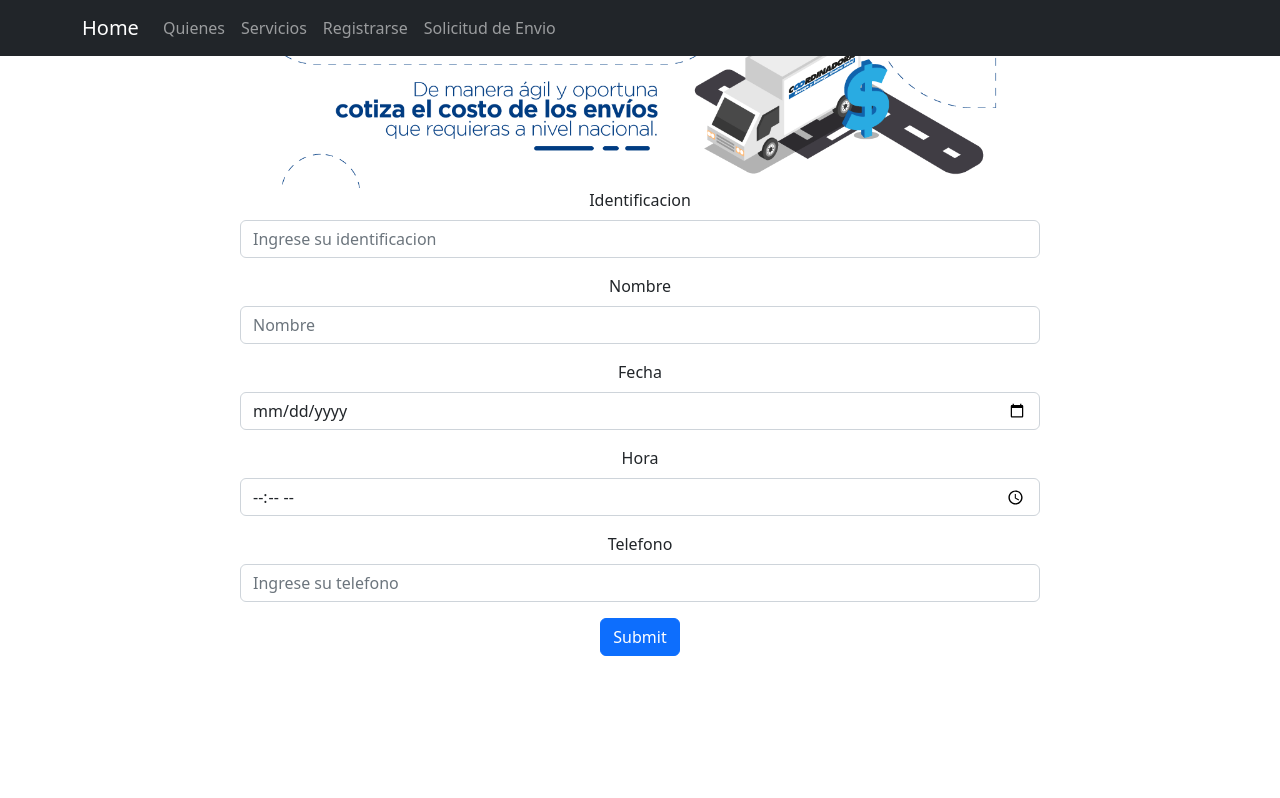
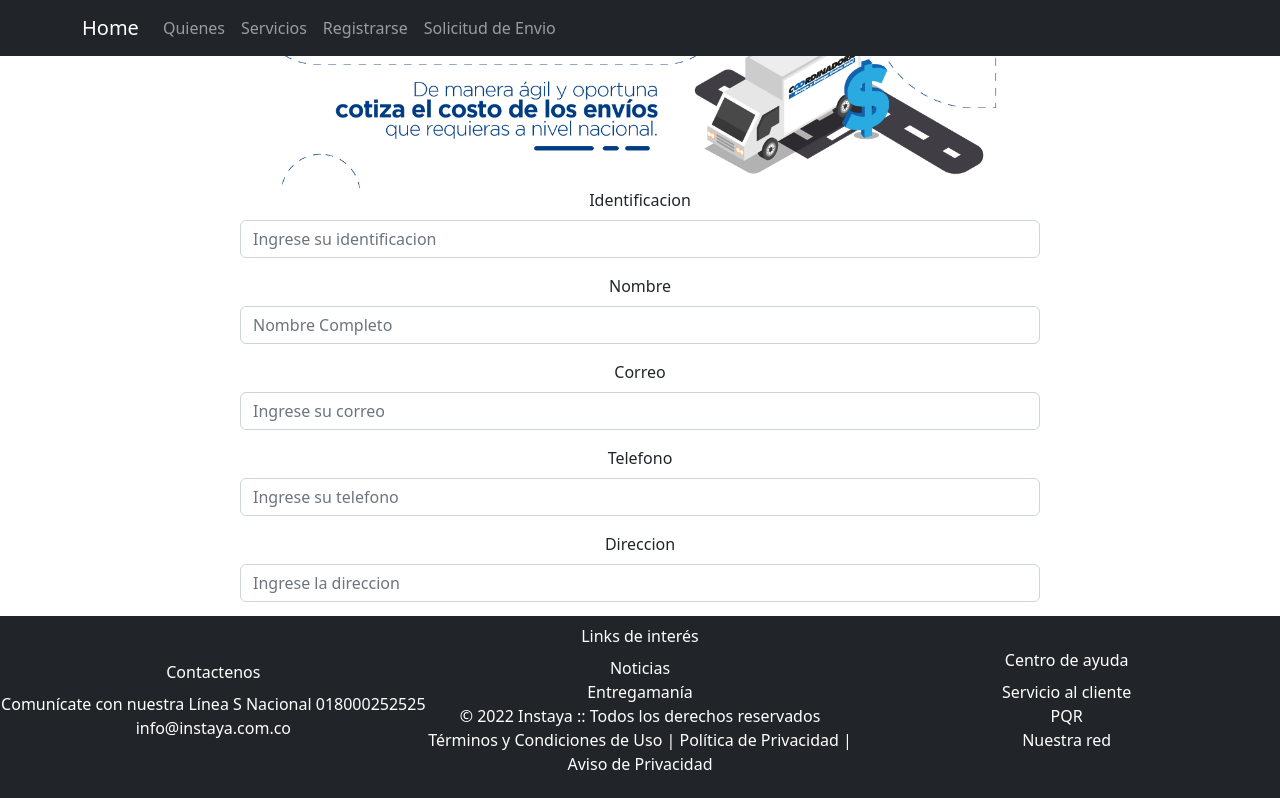
Before and after one commit to lucylere2/Instaya, a React (Vite) app: page /solicitudenvio in a window 1280 px wide. Shown: the top 798 px of the page. Built offline with nearby package versions, Linux system fonts and the light colour scheme.

Commit message:
Modificacion footer

```diff
--- a/src/App.jsx
+++ b/src/App.jsx
@@ -15,8 +15,8 @@ import Container from 'react-bootstrap/Container';
 import Nav from 'react-bootstrap/Nav';
 import Navbar from 'react-bootstrap/Navbar';
 import Button from 'react-bootstrap/Button';
-import Header from './assets/Componentes/Header'
-
+import Header from './assets/Componentes/Header';
+import FooterF from './assets/Componentes/FooterF';
 
 
 function App() {
@@ -49,9 +49,9 @@ function App() {
         <Route path='/quienessomos' element={<QuienesSomos/>}/>
         <Route path='*' element={<h1>Not Found</h1>}/>
       </Routes>
-      <Footer>
+      <FooterF/>
 
-      </Footer>
+
     </BrowserRouter>
   )
 }
--- /dev/null
+++ b/src/assets/Componentes/FooterF.jsx
@@ -0,0 +1,39 @@
+import Navbar from "react-bootstrap/Navbar";
+export default function FooterF() {
+  return (
+    <div className="m-5">
+        <div className="container text-white ">
+          <Navbar bg="dark" variant="dark" fixed="bottom">
+            <div className="col">
+              <ul className="col-12 col-md-12 list-unstyled">
+                <li className="font-weight-bold mb-2">Contactenos</li>
+                <li className="text-center">
+                  Comunícate con nuestra Línea S Nacional 018000252525
+                </li>
+                <li className="text-center">info@instaya.com.co</li>
+              </ul>
+            </div>
+            <div className="col ">
+              <ul className="col-12 col-md-12 list-unstyled">
+                <li className="font-weight-bold mb-2">Links de interés</li>
+                <li className="text-center">Noticias</li>
+                <li className="text-center">Entregamanía</li>
+                <li className="text-center">© 2022 Instaya :: Todos los derechos reservados</li>
+                <li className="text-center">Términos y Condiciones de Uso | Política de Privacidad | Aviso de
+                Privacidad</li>
+              </ul>
+            </div>
+            <div className="col ">
+              <ul className="col-12 col-md-12 list-unstyled">
+                <li className="font-weight-bold mb-2">Centro de ayuda</li>
+                <li className="text-center">Servicio al cliente</li>
+                <li className="text-center">PQR</li>
+                <li className="text-center">Nuestra red</li>
+              </ul>
+            </div>
+
+          </Navbar>
+        </div>
+    </div>
+  );
+}
--- a/src/assets/Componentes/Solicitudenvio.jsx
+++ b/src/assets/Componentes/Solicitudenvio.jsx
@@ -7,13 +7,33 @@ export default function Solicitudenvio (){
     }
     return(
         <Form className='m-10'>
-            <Form.Group className="mb-3" controlId="formBasicEmail">
+            <Form.Group className="mb-3" controlId="formBasicId">
                 <Form.Label>Identificacion</Form.Label>
                 <Form.Control type="number" placeholder="Ingrese su identificacion" />
             </Form.Group>
              <Form.Group className="mb-3" controlId="formBasicNombre">
                 <Form.Label>Nombre</Form.Label>
-                <Form.Control type="text" placeholder="Nombre" />
+                <Form.Control type="text" placeholder="Nombre Completo" />
+            </Form.Group>
+            <Form.Group className="mb-3" controlId="formBasicEmail">
+                <Form.Label>Correo</Form.Label>
+                <Form.Control type="email" placeholder="Ingrese su correo" />
+            </Form.Group>
+            <Form.Group className="mb-3" controlId="formBasicTelefono">
+                <Form.Label>Telefono</Form.Label>
+                <Form.Control type="number" placeholder="Ingrese su telefono" />
+            </Form.Group>
+            <Form.Group className="mb-3" controlId="formBasicDireccion">
+                <Form.Label>Direccion</Form.Label>
+                <Form.Control type="text" placeholder="Ingrese la direccion" />
+            </Form.Group>
+            <Form.Group className="mb-3" controlId="formBasiDepto">
+                <Form.Label>Departamento</Form.Label>
+                <Form.Control type="text" placeholder="Departamento" />
+            </Form.Group>
+            <Form.Group className="mb-3" controlId="formBasicCiudad">
+                <Form.Label>Ciudad</Form.Label>
+                <Form.Control type="text" placeholder="Ciudad" />
             </Form.Group>
             <Form.Group className="mb-3" controlId="formBasicFecha">
                 <Form.Label>Fecha</Form.Label>
@@ -23,10 +43,7 @@ export default function Solicitudenvio (){
                 <Form.Label>Hora</Form.Label>
                 <Form.Control type="time" />
             </Form.Group>
-            <Form.Group className="mb-3" controlId="formBasicTelefono">
-                <Form.Label>Telefono</Form.Label>
-                <Form.Control type="number" placeholder="Ingrese su telefono" />
-            </Form.Group>
+
             <Button onClick={enviar} variant="primary" type="Enviar">
                 Submit
             </Button>
```
